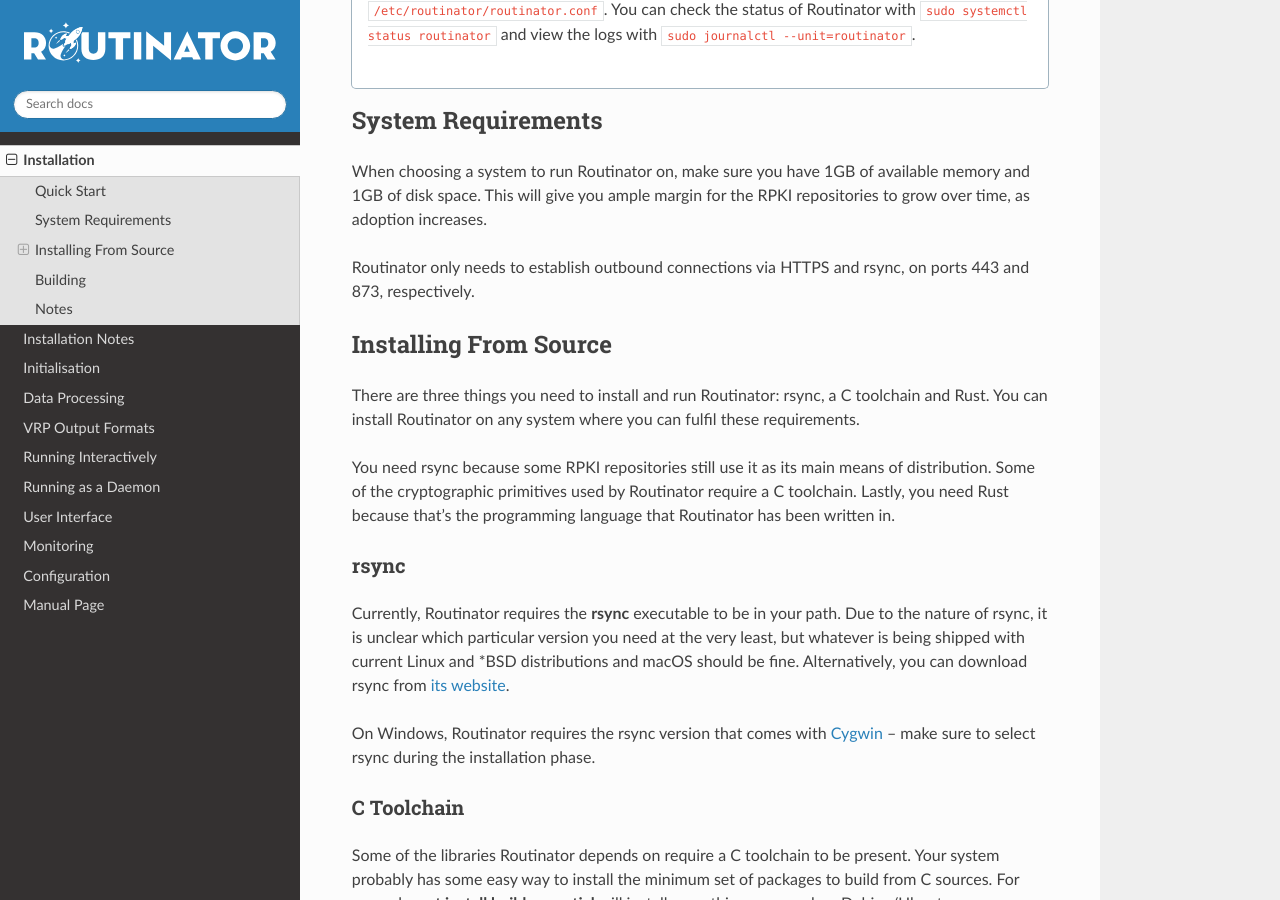
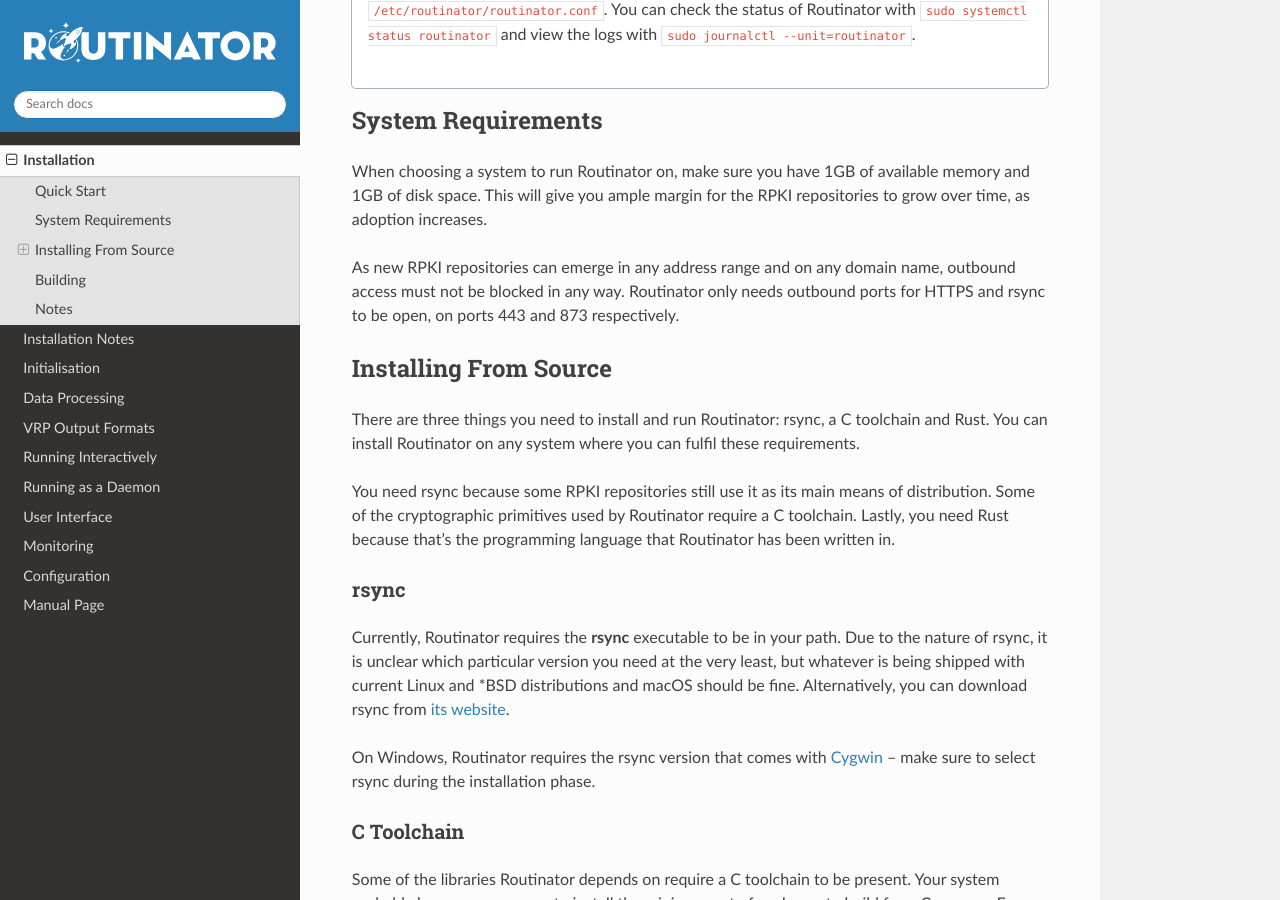
Before and after one commit to NLnetLabs/routinator, a Sphinx documentation site: the page built from source/installation.rst, in a window 1280 px wide and 900 px high, scrolled down 1005 px. Built offline with Sphinx 7.4.7 and the Read the Docs theme 2.0.0, drawn with Linux system fonts in a browser that asks for light colours; the version number could not be read and is left out.

Commit message:
Do not block address ranges or domains

```diff
--- a/source/installation.rst
+++ b/source/installation.rst
@@ -112,8 +112,9 @@
 available memory and 1GB of disk space. This will give you ample margin for
 the RPKI repositories to grow over time, as adoption increases.
 
-Routinator only needs to establish outbound connections via HTTPS and rsync,
-on ports 443 and 873, respectively.
+As new RPKI repositories can emerge in any address range and on any domain name,
+outbound access must not be blocked in any way. Routinator only needs outbound
+ports for HTTPS and rsync to be open, on ports 443 and 873 respectively.
 
 Installing From Source
 ----------------------
```
